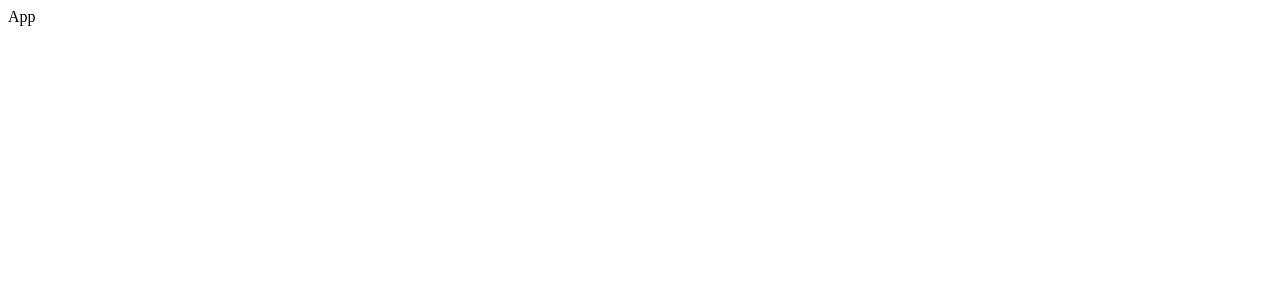
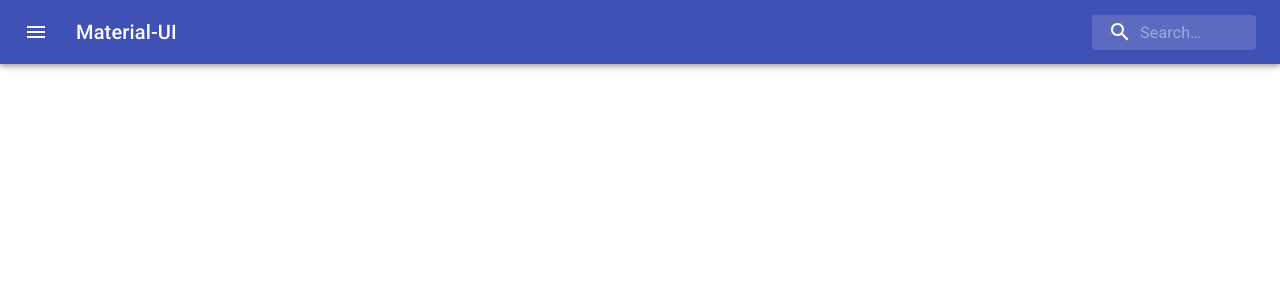
Before and after one commit to Muhammadboburshoh/ReactMovies, a React (Create React App) app: page / in a window 1280 px wide. Shown: the top 300 px of the page. Built offline with nearby package versions, Linux system fonts and the light colour scheme.

Commit message:
Add appbar

```diff
--- a/package.json
+++ b/package.json
@@ -12,6 +12,7 @@
     "react-dom": "^17.0.1",
     "react-router-dom": "^5.2.0",
     "react-scripts": "4.0.3",
+    "sass": "^1.32.8",
     "web-vitals": "^1.1.0"
   },
   "scripts": {
--- a/public/index.html
+++ b/public/index.html
@@ -10,6 +10,7 @@
       content="Web site created using create-react-app"
     />
     <link rel="apple-touch-icon" href="%PUBLIC_URL%/logo192.png" />
+    <link rel="stylesheet" href="https://fonts.googleapis.com/css?family=Roboto:300,400,500,700&display=swap" />
     <!--
       manifest.json provides metadata used when your web app is installed on a
       user's mobile device or desktop. See https://developers.google.com/web/fundamentals/web-app-manifest/
--- a/src/App.js
+++ /dev/null
@@ -1,9 +0,0 @@
-function App() {
-  return (
-    <>
-      App
-    </>
-  )
-}
-
-export default App
--- /dev/null
+++ b/src/App.jsx
@@ -0,0 +1,12 @@
+import Appbar from "./containers/Appbar"
+
+import "./assets/styles/main.scss"
+function App() {
+  return (
+    <>
+      <Appbar />
+    </>
+  )
+}
+
+export default App
--- /dev/null
+++ b/src/assets/styles/main.scss
@@ -0,0 +1,28 @@
+html {
+  height: 100%;
+  scroll-behavior: smooth;
+  box-sizing: border-box;
+}
+
+*, *::before, *::after {
+  box-sizing: inherit
+}
+
+body {
+  display: flex;
+  flex-direction: column;
+  height: 100%;
+  font-family: "Roboto", "Arial", serif;
+  margin: 0;
+  padding: 0;
+}
+
+h1, h2, h3, h4, h5, h6, p {
+  margin: 0;
+  padding: 0;
+}
+
+img {
+  max-width: 100%;
+  height: auto;
+}
--- /dev/null
+++ b/src/containers/Appbar/Appbar.jsx
@@ -0,0 +1,103 @@
+import React from 'react'
+import AppBar from '@material-ui/core/AppBar'
+import Toolbar from '@material-ui/core/Toolbar'
+import IconButton from '@material-ui/core/IconButton'
+import Typography from '@material-ui/core/Typography'
+import InputBase from '@material-ui/core/InputBase'
+import { fade, makeStyles } from '@material-ui/core/styles'
+import MenuIcon from '@material-ui/icons/Menu'
+import SearchIcon from '@material-ui/icons/Search'
+
+const useStyles = makeStyles((theme) => ({
+  root: {
+    flexGrow: 1,
+  },
+  menuButton: {
+    marginRight: theme.spacing(2),
+  },
+  title: {
+    flexGrow: 1,
+    display: 'none',
+    [theme.breakpoints.up('sm')]: {
+      display: 'block',
+    },
+  },
+  search: {
+    position: 'relative',
+    borderRadius: theme.shape.borderRadius,
+    backgroundColor: fade(theme.palette.common.white, 0.15),
+    '&:hover': {
+      backgroundColor: fade(theme.palette.common.white, 0.25),
+    },
+    marginLeft: 0,
+    width: '100%',
+    [theme.breakpoints.up('sm')]: {
+      marginLeft: theme.spacing(1),
+      width: 'auto',
+    },
+  },
+  searchIcon: {
+    padding: theme.spacing(0, 2),
+    height: '100%',
+    position: 'absolute',
+    pointerEvents: 'none',
+    display: 'flex',
+    alignItems: 'center',
+    justifyContent: 'center',
+  },
+  inputRoot: {
+    color: 'inherit',
+  },
+  inputInput: {
+    padding: theme.spacing(1, 1, 1, 0),
+    // vertical padding + font size from searchIcon
+    paddingLeft: `calc(1em + ${theme.spacing(4)}px)`,
+    transition: theme.transitions.create('width'),
+    width: '100%',
+    [theme.breakpoints.up('sm')]: {
+      width: '12ch',
+      '&:focus': {
+        width: '20ch',
+      },
+    },
+  },
+}))
+
+function Appbar() {
+  const classes = useStyles()
+
+  return (
+    <div className={classes.root}>
+      <AppBar position="static">
+        <Toolbar>
+          <IconButton
+            edge="start"
+            className={classes.menuButton}
+            color="inherit"
+            aria-label="open drawer"
+          >
+            <MenuIcon />
+          </IconButton>
+          <Typography className={classes.title} variant="h6" noWrap>
+            Material-UI
+          </Typography>
+          <div className={classes.search}>
+            <div className={classes.searchIcon}>
+              <SearchIcon />
+            </div>
+            <InputBase
+              placeholder="Search…"
+              classes={{
+                root: classes.inputRoot,
+                input: classes.inputInput,
+              }}
+              inputProps={{ 'aria-label': 'search' }}
+            />
+          </div>
+        </Toolbar>
+      </AppBar>
+    </div>
+  )
+}
+
+export default Appbar
--- /dev/null
+++ b/src/containers/Appbar/index.js
@@ -0,0 +1,3 @@
+import Appbar from "./Appbar"
+
+export default Appbar;
--- a/src/index.js
+++ b/src/index.js
@@ -2,7 +2,7 @@
 import ReactDOM from 'react-dom'
 import { BrowserRouter } from "react-router-dom"
 
-import App from './App'
+import App from './App.jsx'
 
 ReactDOM.render(
   <React.StrictMode>
```
Also changed, not shown: 1 other file (tests, documents, lock files or other folders).
